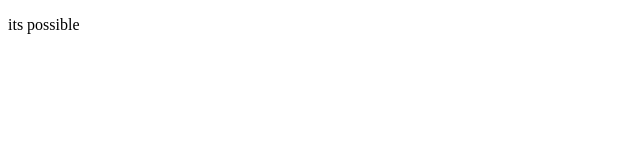
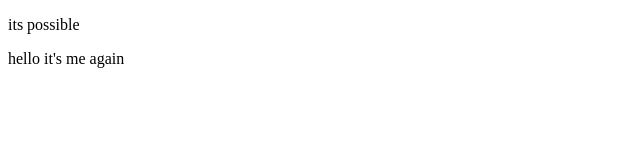
Before and after one commit to Addamsu/MyProj, a plain HTML site: page index.html in a window 1280 px wide. Shown: the whole page, without its empty margins (0-640 px from the left). Drawn offline with Linux system fonts and the light colour scheme.

Commit message:
add a new paragraph

```diff
--- a/index.html
+++ b/index.html
@@ -7,5 +7,6 @@
 </head>
 <body>
     <p>its possible</p>
+    <p>hello it's me again</p>
 </body>
 </html>
```
